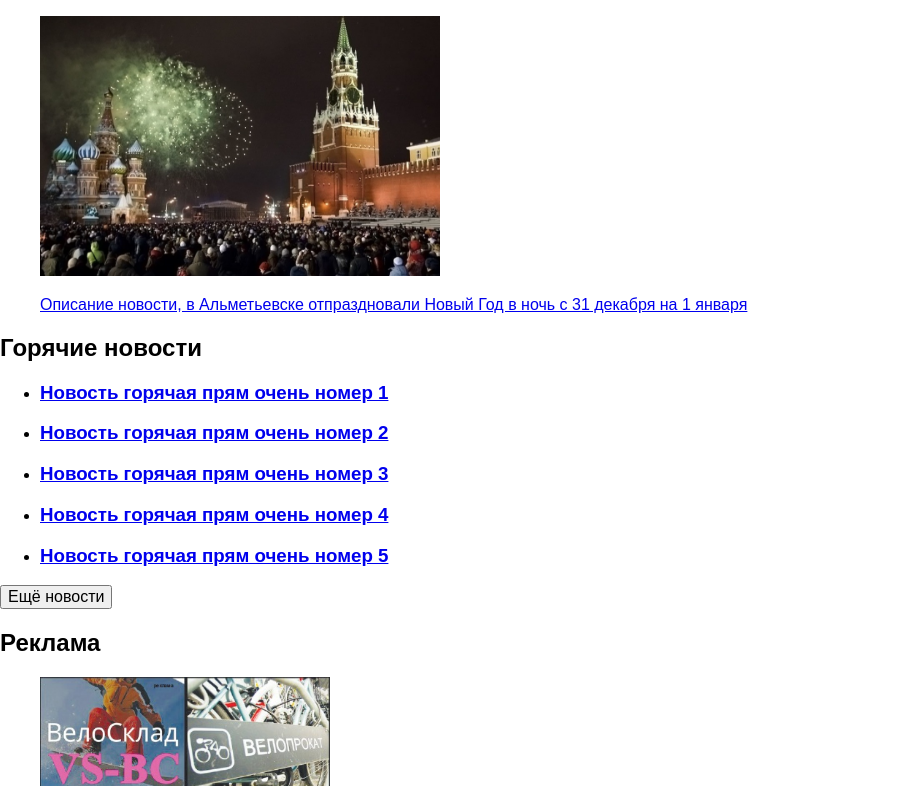
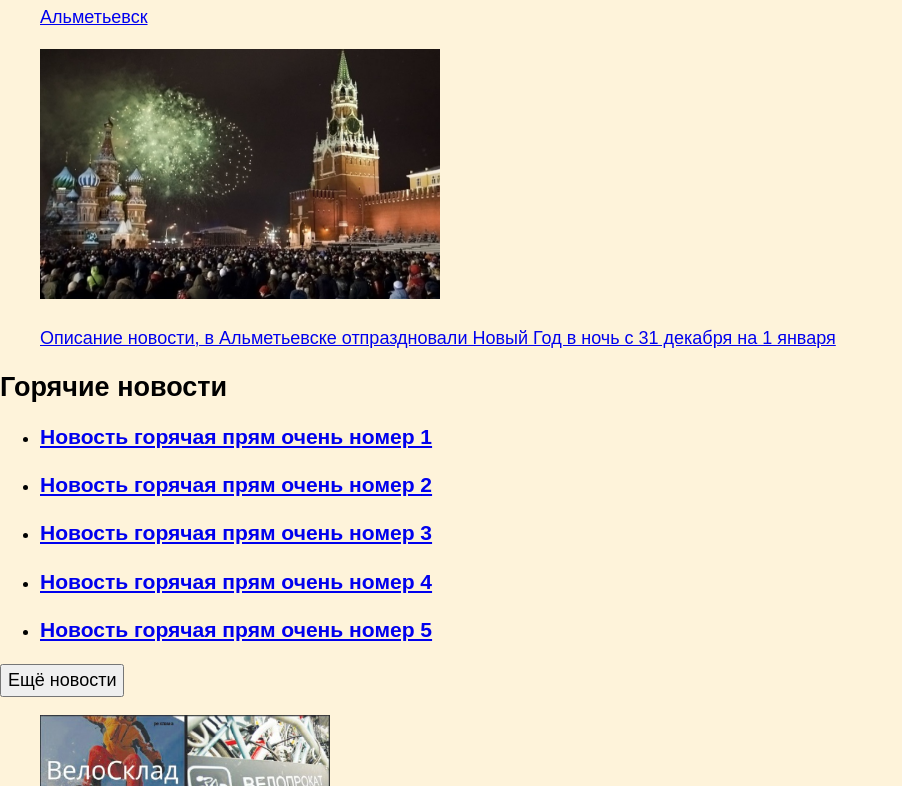
Before and after one commit to iknow23/AlmetNewsMagazine, a website: page source/index.html in a window 1280 px wide. Shown: the part 2014-2800 px from the top of the page, without its empty margins (0-902 px from the left). Drawn offline with nearby package versions, Linux system fonts and the light colour scheme; files that its build step writes are made by us from their sources.

Commit message:
Подготовил проект к стилизации. Прописал миксины, переменные, импортирование в результирующий стилевой файл

```diff
--- /dev/null
+++ b/source/sass/blocks/page-header.scss
@@ -0,0 +1,15 @@
+.page-header__logo {
+  display: block;
+  width: 200px;
+  margin: 0 auto;
+}
+
+//@media (min-width: @tablet-width) {
+//
+//}
+//
+//
+//@media (min-width: @desktop-width) {
+//
+//
+//}
--- a/source/sass/global.scss
+++ b/source/sass/global.scss
@@ -0,0 +1,41 @@
+html {
+  box-sizing: border-box;
+}
+
+*,
+*::before,
+*::after {
+  box-sizing: inherit;
+}
+
+body {
+  min-width: 320px;
+  margin: 0;
+  padding: 0;
+
+  font-size: 18px;
+  line-height: 27px;
+  font-family: "Arial", sans-serif;
+  font-style: normal;
+  @include normal;
+
+  background-color: #FEF3DA;
+}
+
+img {
+  max-width: 100%;
+  height: auto;
+}
+
+.visually-hidden {
+  position: absolute;
+  width: 1px;
+  height: 1px;
+  margin: -1px;
+  border: 0;
+  padding: 0;
+  white-space: nowrap;
+  clip-path: inset(100%);
+  clip: rect(0 0 0 0);
+  overflow: hidden;
+}
--- a/source/sass/mixins.scss
+++ b/source/sass/mixins.scss
@@ -0,0 +1,18 @@
+@mixin reset-list {
+  margin: 0;
+  padding: 0;
+
+  list-style: none;
+}
+
+@mixin normal {
+  font-weight: normal;
+  font-style: normal;
+}
+
+@mixin bold {
+  font-weight: bold;
+  font-style: normal;
+}
+
+//вызвать: @include reset-list
--- a/source/sass/style.scss
+++ b/source/sass/style.scss
@@ -4,4 +4,4 @@
 @import "mixins.scss";
 @import "global.scss";
 /*Подключаю стилевые файлы главной страницы*/
-//@import "blocks/....scss";
+@import "blocks/page-header.scss";
--- a/source/sass/variables.scss
+++ b/source/sass/variables.scss
@@ -0,0 +1,4 @@
+$tablet-width: 768px;
+$desktop-width: 1200px;
+
+//использовать width: $tablet-width
```
